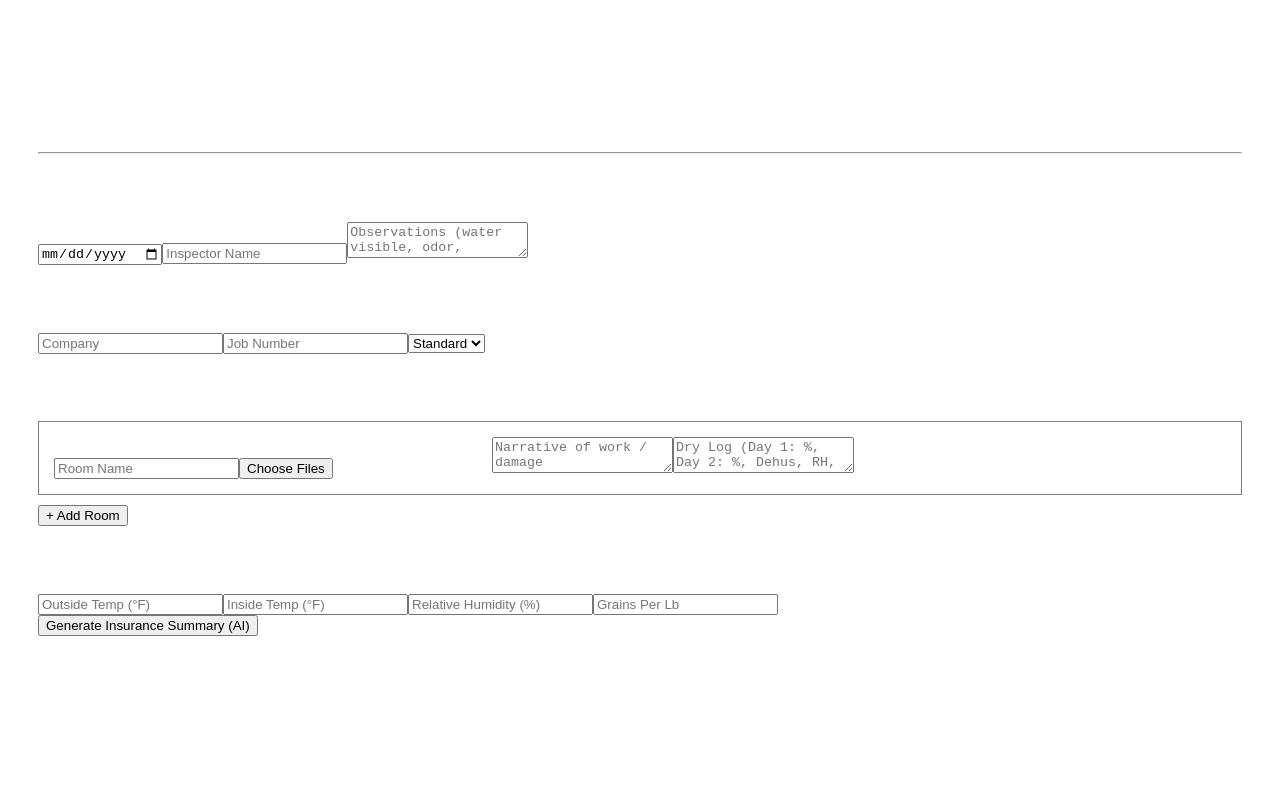
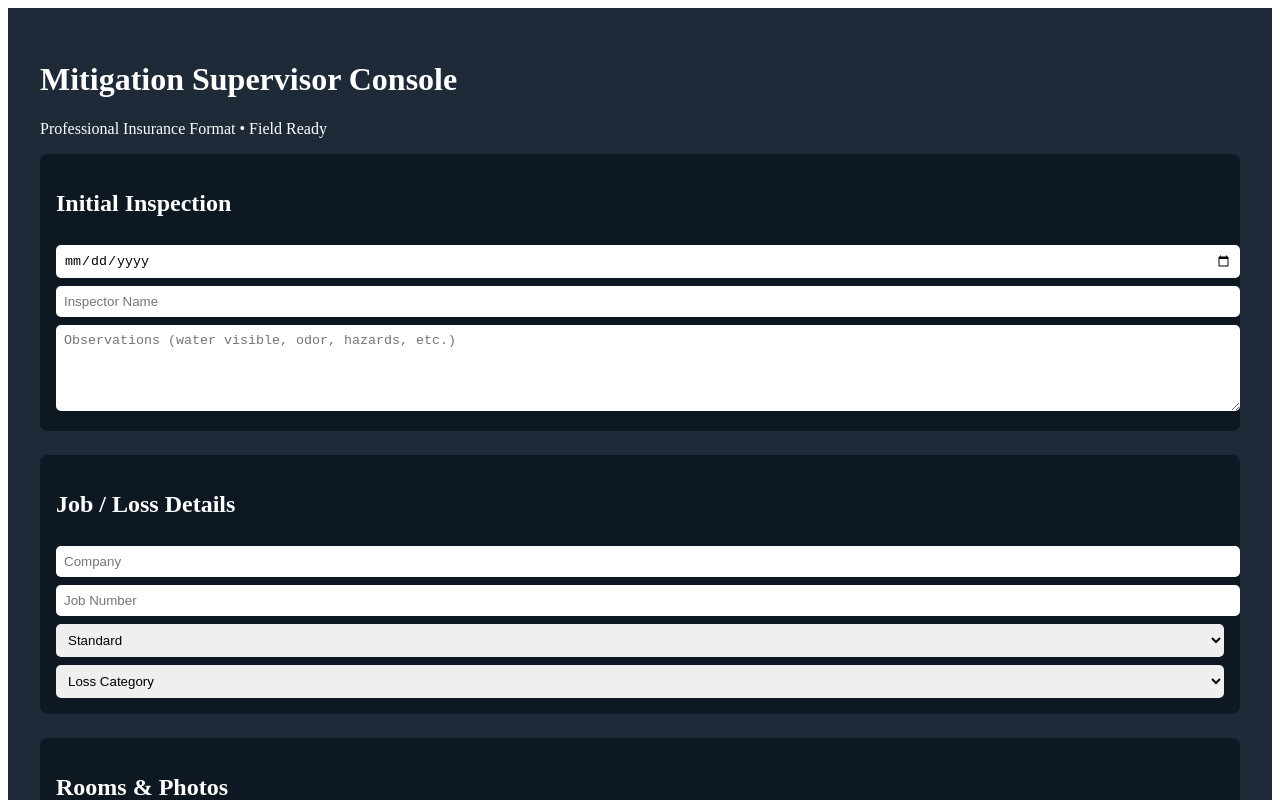
Before and after one commit to rookec2335-dev/mitigation-ai-suite-live, a React (Create React App) app in the folder client/: page / in a window 1280 px wide. Shown: the top 800 px of the page. Built offline with nearby package versions, Linux system fonts and the light colour scheme.

Commit message:
Update App.js

```diff
--- a/client/src/App.js
+++ b/client/src/App.js
@@ -1,172 +1,244 @@
-// KEEP ALL IMPORTS YOU ALREADY HAD — JUST ADD ONE:
-import { useState } from "react";
+import React, { useState } from "react";
+import axios from "axios";
 
 function App() {
   const [initialInspection, setInitialInspection] = useState({
     date: "",
     inspector: "",
-    observations: ""
+    observations: "",
   });
 
   const [jobDetails, setJobDetails] = useState({
     company: "",
     jobNumber: "",
-    lossCategory: "Standard"
+    lossType: "Standard",
+    category: "", // Cat 1, 2 or 3
   });
-
-  const [rooms, setRooms] = useState([
-    { name: "", photos: [], narrative: "", dryLog: "" }
-  ]);
 
   const [psychometrics, setPsychometrics] = useState({
     outsideTemp: "",
     insideTemp: "",
-    relativeHumidity: "",
-    grainsPerLb: ""
+    humidity: "",
+    grainsPerLb: "",
   });
 
-  const [aiOutput, setAiOutput] = useState("");
+  const [rooms, setRooms] = useState([
+    { name: "", photos: null, narrative: "", dryLog: "" },
+  ]);
 
-  // ADD ROOM
-  const addRoom = () => {
-    setRooms([...rooms, { name: "", photos: [], narrative: "", dryLog: "" }]);
-  };
-
-  // HANDLE FILE UPLOAD
-  const handlePhotoUpload = (index, files) => {
+  const handleRoomChange = (index, field, value) => {
     const updatedRooms = [...rooms];
-    updatedRooms[index].photos = Array.from(files); // store photos
+    updatedRooms[index][field] = value;
     setRooms(updatedRooms);
   };
 
-  // AI CALL
-  const generateSummary = async () => {
+  const addRoom = () => {
+    setRooms([...rooms, { name: "", photos: null, narrative: "", dryLog: "" }]);
+  };
+
+  const generateAIReport = async () => {
     const payload = {
-      inspection: initialInspection,
-      job: jobDetails,
+      initialInspection,
+      jobDetails,
+      psychometrics,
       rooms,
-      psychometrics
     };
 
-    const response = await fetch("https://mitigation-ai-suite-live-back-end.onrender.com/generate-summary", {
-      method: "POST",
-      headers: { "Content-Type": "application/json" },
-      body: JSON.stringify(payload)
-    });
-    const data = await response.json();
-    setAiOutput(data.summary);
+    try {
+      const response = await axios.post(
+        `${process.env.REACT_APP_API_BASE}/api/generate-report`,
+        payload
+      );
+      alert("Report Generated:\n\n" + response.data.report);
+    } catch (err) {
+      alert("Error generating report");
+    }
   };
 
   return (
-    <div style={{ padding: "30px", color: "white", fontFamily: "Arial" }}>
+    <div style={{ background: "#1E2A38", color: "white", minHeight: "100vh", padding: "2rem" }}>
       <h1>Mitigation Supervisor Console</h1>
       <p>Professional Insurance Format • Field Ready</p>
 
-      <hr />
-
-      {/* INITIAL INSPECTION */}
-      <section>
+      {/* ----------- INITIAL INSPECTION ----------- */}
+      <section style={boxStyle}>
         <h2>Initial Inspection</h2>
         <input
           type="date"
-          placeholder="Date"
-          onChange={(e) => setInitialInspection({ ...initialInspection, date: e.target.value })}
+          value={initialInspection.date}
+          onChange={(e) =>
+            setInitialInspection({ ...initialInspection, date: e.target.value })
+          }
+          style={inputStyle}
         />
         <input
           placeholder="Inspector Name"
-          onChange={(e) => setInitialInspection({ ...initialInspection, inspector: e.target.value })}
+          value={initialInspection.inspector}
+          onChange={(e) =>
+            setInitialInspection({ ...initialInspection, inspector: e.target.value })
+          }
+          style={inputStyle}
         />
         <textarea
-          placeholder="Observations (water visible, odor, hazards...)"
-          onChange={(e) => setInitialInspection({ ...initialInspection, observations: e.target.value })}
+          placeholder="Observations (water visible, odor, hazards, etc.)"
+          value={initialInspection.observations}
+          onChange={(e) =>
+            setInitialInspection({ ...initialInspection, observations: e.target.value })
+          }
+          style={textareaStyle}
         />
       </section>
 
-      {/* JOB DETAILS */}
-      <section>
+      {/* ----------- JOB / LOSS DETAILS ----------- */}
+      <section style={boxStyle}>
         <h2>Job / Loss Details</h2>
         <input
           placeholder="Company"
+          value={jobDetails.company}
           onChange={(e) => setJobDetails({ ...jobDetails, company: e.target.value })}
+          style={inputStyle}
         />
         <input
           placeholder="Job Number"
+          value={jobDetails.jobNumber}
           onChange={(e) => setJobDetails({ ...jobDetails, jobNumber: e.target.value })}
+          style={inputStyle}
         />
+
         <select
-          onChange={(e) => setJobDetails({ ...jobDetails, lossCategory: e.target.value })}
+          value={jobDetails.lossType}
+          onChange={(e) => setJobDetails({ ...jobDetails, lossType: e.target.value })}
+          style={inputStyle}
         >
-          <option>Standard</option>
-          <option>Cat 1</option>
-          <option>Cat 2</option>
-          <option>Cat 3</option>
+          <option value="Standard">Standard</option>
+          <option value="Fire Loss">Fire Loss</option>
+          <option value="Flood Loss">Flood Loss</option>
+        </select>
+
+        {/* Category 1 / 2 / 3 */}
+        <select
+          value={jobDetails.category}
+          onChange={(e) => setJobDetails({ ...jobDetails, category: e.target.value })}
+          style={inputStyle}
+        >
+          <option value="">Loss Category</option>
+          <option value="Category 1">Category 1 (Clean Water)</option>
+          <option value="Category 2">Category 2 (Gray Water)</option>
+          <option value="Category 3">Category 3 (Black Water)</option>
         </select>
       </section>
 
-      {/* ROOMS SECTION */}
-      <section>
+      {/* ----------- ROOMS & PHOTOS ----------- */}
+      <section style={boxStyle}>
         <h2>Rooms & Photos</h2>
         {rooms.map((room, index) => (
-          <div key={index} style={{ border: "1px solid gray", padding: "15px", marginBottom: "10px" }}>
+          <div key={index} style={{ marginBottom: "1rem" }}>
             <input
               placeholder="Room Name"
-              onChange={(e) => {
-                const updated = [...rooms];
-                updated[index].name = e.target.value;
-                setRooms(updated);
-              }}
+              value={room.name}
+              onChange={(e) => handleRoomChange(index, "name", e.target.value)}
+              style={inputStyle}
             />
 
-            {/* Photos */}
             <input
               type="file"
               multiple
-              onChange={(e) => handlePhotoUpload(index, e.target.files)}
+              onChange={(e) => handleRoomChange(index, "photos", e.target.files)}
+              style={inputStyle}
             />
 
-            {/* Narrative */}
             <textarea
-              placeholder="Narrative of work / damage"
-              onChange={(e) => {
-                const updated = [...rooms];
-                updated[index].narrative = e.target.value;
-                setRooms(updated);
-              }}
+              placeholder="Narrative of work performed / damage"
+              value={room.narrative}
+              onChange={(e) => handleRoomChange(index, "narrative", e.target.value)}
+              style={textareaStyle}
             />
 
-            {/* DRY LOG – NEW */}
             <textarea
-              placeholder="Dry Log (Day 1: %, Day 2: %, Dehus, RH, Temp)"
-              onChange={(e) => {
-                const updated = [...rooms];
-                updated[index].dryLog = e.target.value;
-                setRooms(updated);
-              }}
+              placeholder="Dry Log (Day 1: %, Dehus, RH, Temp)"
+              value={room.dryLog}
+              onChange={(e) => handleRoomChange(index, "dryLog", e.target.value)}
+              style={textareaStyle}
             />
           </div>
         ))}
-
-        <button onClick={addRoom}>+ Add Room</button>
+        <button onClick={addRoom} style={buttonGreen}>
+          + Add Room
+        </button>
       </section>
 
-      {/* PSYCHOMETRICS */}
-      <section>
-        <h2>Psychometric Data</h2>
-        <input placeholder="Outside Temp (°F)" onChange={(e) => setPsychometrics({ ...psychometrics, outsideTemp: e.target.value })} />
-        <input placeholder="Inside Temp (°F)" onChange={(e) => setPsychometrics({ ...psychometrics, insideTemp: e.target.value })} />
-        <input placeholder="Relative Humidity (%)" onChange={(e) => setPsychometrics({ ...psychometrics, relativeHumidity: e.target.value })} />
-        <input placeholder="Grains Per Lb" onChange={(e) => setPsychometrics({ ...psychometrics, grainsPerLb: e.target.value })} />
+      {/* ----------- PSYCHOMETRICS ----------- */}
+      <section style={boxStyle}>
+        <h2>Psychometric Readings</h2>
+        <input
+          placeholder="Outside Temp (°F)"
+          onChange={(e) => setPsychometrics({ ...psychometrics, outsideTemp: e.target.value })}
+          style={inputStyle}
+        />
+        <input
+          placeholder="Inside Temp (°F)"
+          onChange={(e) => setPsychometrics({ ...psychometrics, insideTemp: e.target.value })}
+          style={inputStyle}
+        />
+        <input
+          placeholder="Relative Humidity (%)"
+          onChange={(e) => setPsychometrics({ ...psychometrics, humidity: e.target.value })}
+          style={inputStyle}
+        />
+        <input
+          placeholder="Grains Per Pound"
+          onChange={(e) => setPsychometrics({ ...psychometrics, grainsPerLb: e.target.value })}
+          style={inputStyle}
+        />
       </section>
 
-      {/* AI OUTPUT */}
-      <button onClick={generateSummary}>Generate Insurance Summary (AI)</button>
-      {aiOutput && (
-        <pre style={{ background: "#222", padding: "15px", marginTop: "20px" }}>
-          {aiOutput}
-        </pre>
-      )}
+      {/* ----------- BUTTON ----------- */}
+      <button onClick={generateAIReport} style={buttonBlue}>
+        Generate Insurance Summary (AI)
+      </button>
     </div>
   );
 }
 
 export default App;
+
+const boxStyle = {
+  background: "#0E1822",
+  padding: "1rem",
+  borderRadius: "8px",
+  marginBottom: "1.5rem",
+};
+
+const inputStyle = {
+  width: "100%",
+  padding: "8px",
+  marginTop: "0.5rem",
+  borderRadius: "5px",
+  border: "none",
+};
+
+const textareaStyle = {
+  width: "100%",
+  height: "70px",
+  marginTop: "0.5rem",
+  padding: "8px",
+  borderRadius: "5px",
+  border: "none",
+};
+
+const buttonBlue = {
+  background: "#19A7CE",
+  padding: "12px 18px",
+  border: "none",
+  borderRadius: "6px",
+  cursor: "pointer",
+  width: "100%",
+};
+
+const buttonGreen = {
+  background: "#2ecc71",
+  padding: "8px 14px",
+  border: "none",
+  borderRadius: "6px",
+  cursor: "pointer",
+};
```
